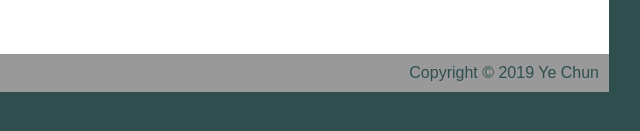
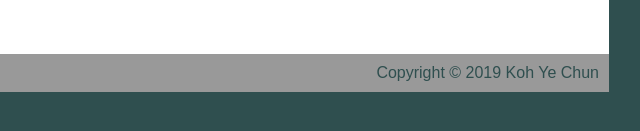
Before and after one commit to KOHYECHUN/YE-CHUN, a plain HTML site: page About.html in a window 1280 px wide. Shown: the part 291-422 px from the top of the page, 431-1071 px from the left. Drawn offline with Linux system fonts and the light colour scheme.

Commit message:
Update About.html

```diff
--- a/About.html
+++ b/About.html
@@ -33,7 +33,7 @@
 				</div>
 			</div>
 			<div id="footer">
-				Copyright &copy; 2019 Ye Chun
+				Copyright &copy; 2019 Koh Ye Chun
 			</div>
 		</div>
 	</body>
```
